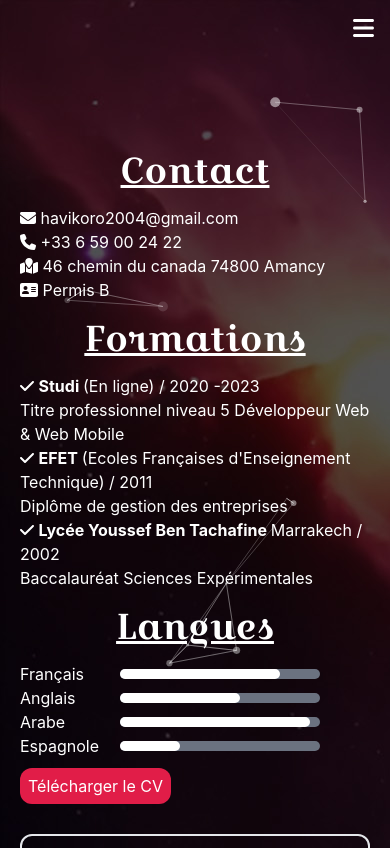
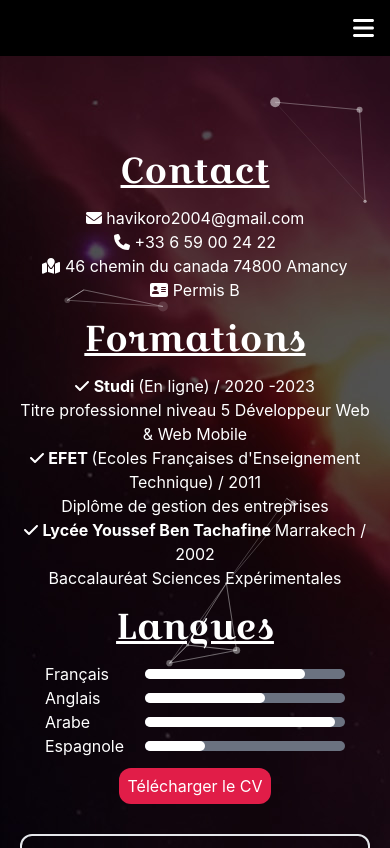
Before and after one commit to havikoro2004/portfolio-V2, a React (Create React App) app: page /experience in a window 390 px wide. Shown: the top 848 px of the page. Built offline with nearby package versions, Linux system fonts and the light colour scheme; what react-google-recaptcha-v3 would draw is missing.

Commit message:
Edit CSS navbar and margin top for some components

```diff
--- a/src/components/Experience.js
+++ b/src/components/Experience.js
@@ -40,9 +40,9 @@ function Experience() {
             initial={{ opacity: 0, x: +80 }} // Masquer le paragraphe initialement
             animate={{ opacity: 1, x: 0 }} // Faire apparaître le paragraphe avec une animation
             transition={{ duration: 0.5 }} // Durée de l'animation
-            className="h-[600px] w-full px-5 md:px-2 py-5 md:mb-0 mb-16"
+            className="h-[600px] w-full px-5 md:px-2 py-5 md:mb-0 mb-16  text-center md:text-left"
           >
-            <h1 className="text-4xl text-croissant underline mb-4 text-center md:text-left">
+            <h1 className="text-4xl text-croissant underline mb-4">
               Contact
             </h1>
             <ul className="mb-4">
@@ -83,27 +83,27 @@ function Experience() {
             <h1 className="text-4xl text-croissant underline mb-4 text-center md:text-left">
               Langues
             </h1>
-            <ul className="mb-4">
+            <ul className="mb-4 flex flex-col justify-center items-center md:items-start">
               <li className="flex items-center gap-5 ">
-                <span className="w-[80px]">Français</span>
+                <span className="w-[80px] text-left">Français</span>
                 <div className="bg-gray-500 w-[200px] h-[10px] rounded-xl">
                   <div className="bg-white w-[80%] h-[10px] rounded-xl"></div>
                 </div>
               </li>
               <li className="flex items-center gap-5 ">
-                <span className="w-[80px]">Anglais</span>
+                <span className="w-[80px] text-left">Anglais</span>
                 <div className="bg-gray-500 w-[200px] h-[10px] rounded-xl">
                   <div className="bg-white w-[60%] h-[10px] rounded-xl"></div>
                 </div>
               </li>
               <li className="flex items-center gap-5 ">
-                <span className="w-[80px]">Arabe</span>
+                <span className="w-[80px] text-left">Arabe</span>
                 <div className="bg-gray-500 w-[200px] h-[10px] rounded-xl">
                   <div className="bg-white w-[95%] h-[10px] rounded-xl"></div>
                 </div>
               </li>
               <li className="flex items-center gap-5 ">
-                <span className="w-[80px]">Espagnole</span>
+                <span className="w-[80px] text-left">Espagnole</span>
                 <div className="bg-gray-500 w-[200px] h-[10px] rounded-xl">
                   <div className="bg-white w-[30%] h-[10px] rounded-xl"></div>
                 </div>
--- a/src/components/NavBar.js
+++ b/src/components/NavBar.js
@@ -19,7 +19,7 @@ function NavBar() {
     }
   },[])
   return (
-    <div className=" text-white container max-w-screen-xl fixed top-0 left-0 right-0">
+    <div className=" text-white container max-w-screen-xl fixed top-0 left-0 right-0 z-40">
       <div
         className={`absolute flex justify-between flex-col md:flex-row ${
           menuOpen ? "top-0" : "top-[-490px]"
@@ -114,7 +114,7 @@ function NavBar() {
           </ul>
         </div>
       </div>
-      <div className="md:hidden p-4 w-full">
+      <div className="md:hidden p-4 w-full bg-black">
         {menuOpen ? (
           <button onClick={toggleMenuBurger}>
             <FontAwesomeIcon
--- a/src/components/Portfolio.js
+++ b/src/components/Portfolio.js
@@ -50,9 +50,9 @@ function Portfolio() {
   const [carousPage, setCarousPage] = useState(1);
   return (
     <Transition>
-      <div className="h-[100px]"></div>
-      <div className="w-screen flex flex-col md:flex-row container max-w-screen-xl">
-        <div className=" w-full md:h-[550px] h-[400x] md:px-2 md-5 flex flex-col items-center justify-center text-center text-white md:mb-0 mb-10">
+      <div className="h-[120px] md:h-[100px]"></div>
+      <div className="w-screen flex flex-col md:flex-row container max-w-screen-xl z-0 ">
+        <div className="w-full md:h-[550px] h-[400x] md:px-2 md-5 flex flex-col items-center justify-center text-center text-white md:mb-0 mb-10">
           {showParagraph && ( // Condition pour afficher le paragraphe lorsque showParagraph est true
             <motion.div
               initial={{ opacity: 0, x: -80 }} // Masquer le paragraphe initialement
@@ -147,7 +147,7 @@ function Portfolio() {
             initial={{ opacity: 0, y: -80 }} // Masquer le paragraphe initialement
             animate={{ opacity: 1, y: 0 }} // Faire apparaître le paragraphe avec une animation
             transition={{ duration: 0.5 }} // Durée de l'animation
-            className="md:w-full mx-auto w-[95vw] md:h-[550px] h-[500px] flex items-start md:items-center justify-center overflow-hidden"
+            className="md:w-full mx-auto w-[95vw] md:h-[550px] h-[80vw] flex items-start md:items-center justify-center overflow-hidden"
           >
             <div className="">
               <div className=" ">
```
